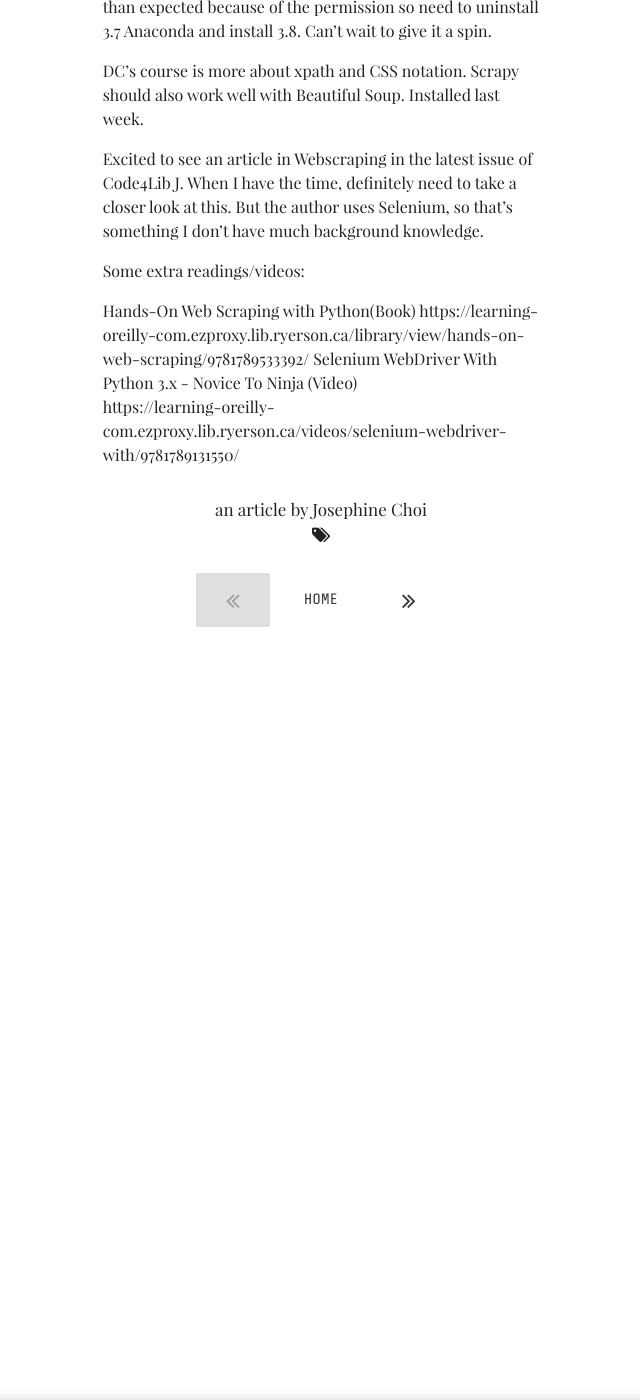
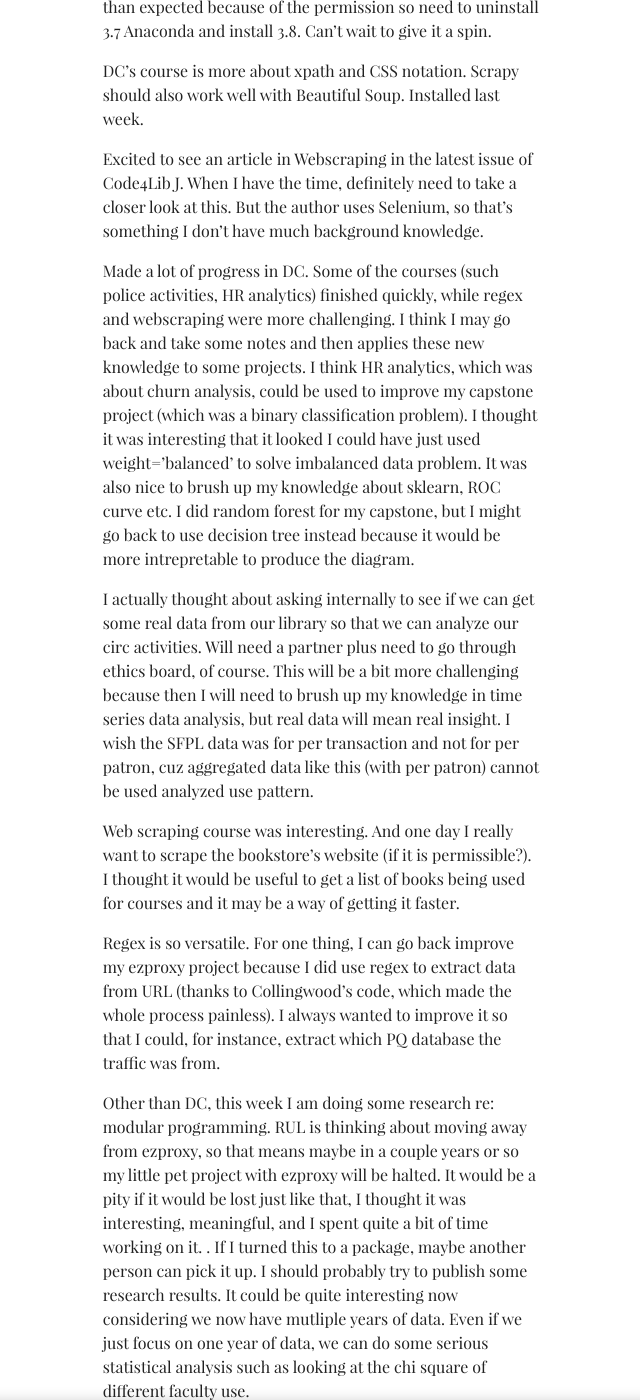
Before and after one commit to josiechoi/josiechoi.github.io, a Jekyll site: the page built from _posts/2020-09-24-new-blog.md, in a window 1280 px wide and 1400 px high, scrolled down 442 px. Shown: the whole window, without its empty margins (319-959 px from the left). Built offline with Jekyll 4.4.1, drawn with Linux system fonts in a browser that asks for light colours; some web fonts are replaced; some of the changed text lies outside the part shown.

Commit message:
Update 2020-09-24-new-blog.md

```diff
--- a/_posts/2020-09-24-new-blog.md
+++ b/_posts/2020-09-24-new-blog.md
@@ -12,10 +12,29 @@ DC's course is more about xpath and CSS notation. Scrapy should also work well w
 
 Excited to see an article in Webscraping in the latest issue of Code4Lib J. When I have the time, definitely need to take a closer look at this. But the author uses Selenium, so that's something I don't have much background knowledge.
 
-Some extra readings/videos:
+Made a lot of progress in DC. Some of the courses (such police activities, HR analytics) finished quickly, while regex and webscraping were more challenging. I think I may go back and take some notes and then applies these new knowledge to some projects. I think HR analytics, which was about churn analysis, could be used to improve my capstone project (which was a binary classification problem). I thought it was interesting that it looked I could have just used weight='balanced' to solve imbalanced data problem. It was also nice to brush up my knowledge about sklearn, ROC curve etc. I did random forest for my capstone, but I might go back to use decision tree instead because it would be more intrepretable to produce the diagram.
+
+I actually thought about asking internally to see if we can get some real data from our library so that we can analyze our circ activities. Will need a partner plus need to go through ethics board, of course. This will be a bit more challenging because then I will need to brush up my knowledge in time series data analysis, but real data will mean real insight. I wish the SFPL data was for per transaction and not for per patron, cuz aggregated data like this (with per patron) cannot be used analyzed use pattern.
+
+Web scraping course was interesting. And one day I really want to scrape the bookstore's website (if it is permissible?). I thought it would be useful to get a list of books being used for courses and it may be a way of getting it faster.
+
+Regex is so versatile. For one thing, I can go back improve my ezproxy project because I did use regex to extract data from URL (thanks to Collingwood's code, which made the whole process painless). I always wanted to improve it so that I could, for instance, extract which PQ database the traffic was from.
+
+Other than DC, this week I am doing some research re: modular programming. RUL is thinking about moving away from ezproxy, so that means maybe in a couple years or so my little pet project with ezproxy will be halted. It would be a pity if it would be lost just like that, I thought it was interesting, meaningful, and I spent quite a bit of time working on it. . If I turned this to a package, maybe another person can pick it up. I should probably try to publish some research results. It could be quite interesting now considering we now have mutliple years of data. Even if we just focus on one year of data, we can do some serious statistical analysis such as looking at the chi square of different faculty use.
+
+Some extra readings/videos to do:
 
 Hands-On Web Scraping with Python(Book)
 https://learning-oreilly-com.ezproxy.lib.ryerson.ca/library/view/hands-on-web-scraping/9781789533392/
 Selenium WebDriver With Python 3.x - Novice To Ninja
 (Video)
 https://learning-oreilly-com.ezproxy.lib.ryerson.ca/videos/selenium-webdriver-with/9781789131550/
+
+
+This week, I also did some research re: how libraries have used Python
+
+-Frazer(2020), as mentioned above,use Selenium to output info from GOBI site (webscraping) (That's the article just published in {Code4Lib}
+-Magnuson (2016) discussed a few projects. The first is to use BeautifulSoup to scrape library catalogue to generate an Excel file, which could be used to compare a xlsx sheet provided by a donor to decide whether the library will accept a donation or not. Second, is to create an inventory of research done by faculty and to identitify if the word "sustainability" keywords were used in the research spreadsheet's  title or abstract.
+https://acrl.ala.org/techconnect/post/do-library-stuff-faster-with-python/
+- Maguson (2014) provided even more inspirations. It was about PyMARC, and provided case studies in which Python can be powerful. The first use case is to turn MARC into KBart list, and the second is to turn MARC to Dspace Upload. It was also interesting that there is a pymarc Google group. (Unforunately, right now I do not understand marc enough to make this beneficial, but it is a good learning opportunity in the future).
+https://acrl.ala.org/techconnect/post/hacking-in-python-with-pymarc/
```
